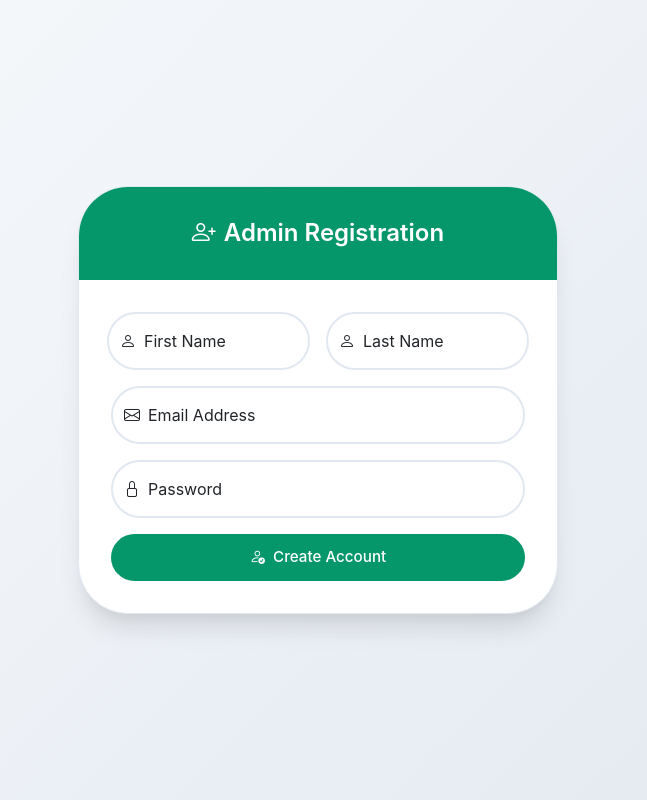
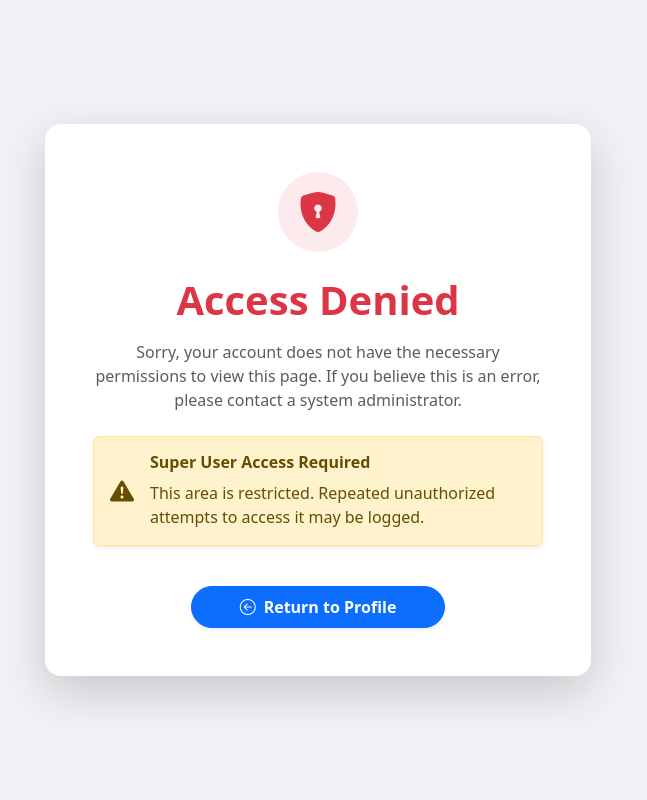
Before and after one commit to YasH0ShirsatH/Family_Management_System, a Laravel app: template resources/views/auth/register.blade.php in a window 1280 px wide. Shown: the whole page, without its empty margins (322-969 px from the left). Run offline with Laravel 12, Linux system fonts and the light colour scheme; the template is opened without the code that fills it, so the values that code supplies are empty.

Commit message:
Super User Functionality

```diff
--- a/app/Http/Controllers/CityStateController.php
+++ b/app/Http/Controllers/CityStateController.php
@@ -188,7 +188,7 @@ class CityStateController extends Controller
 
 
         $city = City::firstOrCreate(
-            ['name' => $request->city, 'state_id' => $state->id]
+            ['name' => $request->city, 'state_id' => $state->id, 'state_new_id' => 'SID'.$state->id]
         );
 
 
--- a/resources/views/admin/index.blade.php
+++ b/resources/views/admin/index.blade.php
@@ -132,7 +132,7 @@
         <div class="container py-4">
             @if(session('success'))
             <div class="alert alert-success alert-dismissible fade show">
-                <strong>{{ session('name') }} {{ session('surname') }}</strong>: {{ session('success') }}
+                <strong>{{ ucfirst(session('name')) }} {{ ucfirst(session('surname')) }}</strong>: {{ session('success') }}
                 <button type="button" class="btn-close" data-bs-dismiss="alert"></button>
             </div>
             @endif
--- a/resources/views/admin/show.blade.php
+++ b/resources/views/admin/show.blade.php
@@ -36,7 +36,7 @@
                         <div class="card-header bg-primary text-white text-center py-4 rounded-top-4">
                             <h2 class="mb-0">
                                 <i class="bi bi-person-badge me-2"></i>
-                                {{ $heads->name }} Family Details
+                                {{ ucfirst($heads->name) }}'s Family Details
                             </h2>
                         </div>
 
@@ -45,7 +45,7 @@
                                 class="rounded-circle mb-4  border-4 border-light shadow"
                                 style="width: 150px; height: 150px; object-fit: cover;" alt="Family Head Photo">
 
-                            <h3 class="fw-bold mb-4 text-dark">{{ $heads->name }} {{ $heads->surname }}</h3>
+                            <h3 class="fw-bold mb-4 text-dark">{{ ucfirst($heads->name) }} {{ ucfirst($heads->surname) }}</h3>
 
                             <div class="row g-4">
                                 <div class="col-md-6">
--- a/resources/views/auth/register.blade.php
+++ b/resources/views/auth/register.blade.php
@@ -1,3 +1,4 @@
+@if($admin1->superuser == '1')
 <!DOCTYPE html>
 <html lang="en">
 <head>
@@ -161,6 +162,26 @@
                 </div>
 
                 <div class="form-floating mb-3">
+                    <input type="number" name="mobile" value="{{ old('mobile') }}" id="mobile"
+                           class="form-control @error('mobile') is-invalid @enderror"
+                           placeholder="name@example.com" required>
+                    <label for="mobile"><i class="bi bi-phone me-2"></i>Mobile Number</label>
+                    @error('mobile')
+                        <div class="text-danger">{{ $message }}</div>
+                    @enderror
+                </div>
+
+                <div class="form-floating mb-3">
+                    <input type="text" name="address" value="{{ old('address') }}" id="address"
+                           class="form-control @error('address') is-invalid @enderror"
+                           placeholder="name@example.com" required>
+                    <label for="address"><i class="bi bi-house me-2"></i>Address</label>
+                    @error('address')
+                        <div class="text-danger">{{ $message }}</div>
+                    @enderror
+                </div>
+
+                <div class="form-floating mb-3">
                     <input type="email" name="email" value="{{ old('email') }}" id="email"
                            class="form-control @error('email') is-invalid @enderror"
                            placeholder="name@example.com" required>
@@ -192,3 +213,70 @@
     <script src="https://cdn.jsdelivr.net/npm/bootstrap@5.3.0/dist/js/bootstrap.bundle.min.js"></script>
 </body>
 </html>
+
+@else
+  <!DOCTYPE html>
+  <html lang="en">
+  <head>
+      <meta charset="UTF-8">
+      <meta name="viewport" content="width=device-width, initial-scale=1.0">
+      <title>Access Denied</title>
+
+      <link href="https://cdn.jsdelivr.net/npm/bootstrap@5.3.2/dist/css/bootstrap.min.css" rel="stylesheet">
+      <link href="https://cdn.jsdelivr.net/npm/bootstrap-icons@1.11.1/font/bootstrap-icons.css" rel="stylesheet">
+
+      <style>
+          body {
+              background-color: #f0f2f5; /* A softer background color */
+          }
+          .card {
+              border-radius: 1rem;
+              transition: all 0.3s ease;
+          }
+          .icon-circle {
+              width: 80px;
+              height: 80px;
+              font-size: 2.5rem;
+          }
+      </style>
+  </head>
+  <body>
+
+      <div class="container">
+          <div class="row justify-content-center align-items-center vh-100">
+              <div class="col-md-8 col-lg-6">
+                  <div class="card border-0 shadow-lg text-center p-4 p-md-5">
+
+                      <div class="mx-auto bg-danger bg-opacity-10 rounded-circle d-flex align-items-center justify-content-center icon-circle mb-4">
+                          <i class="bi bi-shield-lock-fill text-danger"></i>
+                      </div>
+
+                      <h1 class="card-title fw-bold text-danger mb-3">Access Denied</h1>
+
+                      <p class="text-muted mb-4">
+                          Sorry, your account does not have the necessary permissions to view this page. If you believe this is an error, please contact a system administrator.
+                      </p>
+
+                      <div class="alert alert-warning d-flex align-items-center text-start shadow-sm" role="alert">
+                          <i class="bi bi-exclamation-triangle-fill fs-4 me-3"></i>
+                          <div>
+                              <h6 class="alert-heading fw-semibold">Super User Access Required</h6>
+                              This area is restricted. Repeated unauthorized attempts to access it may be logged.
+                          </div>
+                      </div>
+
+                      <div class="mt-4">
+                          <a href="/dashboard/admin-profile" class="btn btn-primary rounded-pill px-5 py-2 fw-semibold shadow-sm">
+                              <i class="bi bi-arrow-left-circle me-2"></i>Return to Profile
+                          </a>
+                      </div>
+
+                  </div>
+              </div>
+          </div>
+      </div>
+
+      <script src="https://cdn.jsdelivr.net/npm/bootstrap@5.3.2/dist/js/bootstrap.bundle.min.js"></script>
+  </body>
+  </html>
+@endif
--- a/resources/views/state-city/city.blade.php
+++ b/resources/views/state-city/city.blade.php
@@ -89,6 +89,7 @@
 
             <div class="row g-3 mb-4">
                 <div class="col-12 col-sm-6 col-lg-4">
+                    <a href="{{ route('state.index') }}" style="text-decoration : none">
                         <div class="card bg-primary text-white border-0 h-100" style="border-radius: 20px;">
                             <div class="card-body text-center py-3 py-md-4">
                                 <i class="bi bi-geo-alt display-5 display-md-4 mb-2 mb-md-3"></i>
@@ -96,6 +97,7 @@
                                 <p class="mb-0 opacity-75 small">Total States</p>
                             </div>
                         </div>
+                    </a>
                 </div>
                 <div class="col-12 col-sm-6 col-lg-4">
                     <a href="{{ route('create.city') }}" class="text-decoration-none">
@@ -112,7 +114,7 @@
                     </a>
                 </div>
                 <div class="col-12 col-sm-12 col-lg-4">
-                    <a href="{{ route('city.index') }}" style="text-decoration : none">
+
                         <div class="card bg-success text-white border-0 h-100" style="border-radius: 20px;">
                             <div class="card-body text-center py-3 py-md-4">
                                 <i class="bi bi-buildings display-5 display-md-4 mb-2 mb-md-3"></i>
@@ -122,7 +124,7 @@
                                 <p class="mb-0 opacity-75 small">Total Cities</p>
                             </div>
                         </div>
-                    </a>
+
                 </div>
             </div>
 
```
Also changed, not shown: app/Http/Controllers/AuthController.php (+6 -2 lines), resources/views/admin/adminProfile.blade.php (+75 -15 lines), public/uploads/images/1758515559_739.jpg (added), public/uploads/images/1758521268_739.jpg (added), public/uploads/images/1758521290_2148230837.jpg (added), public/uploads/images/1758521313_1513.jpg (added), public/uploads/images/1758521338_3347.jpg (added), public/uploads/images/1758521396_77722.jpg (added). Lines whose indentation alone changed are shown as unchanged.
